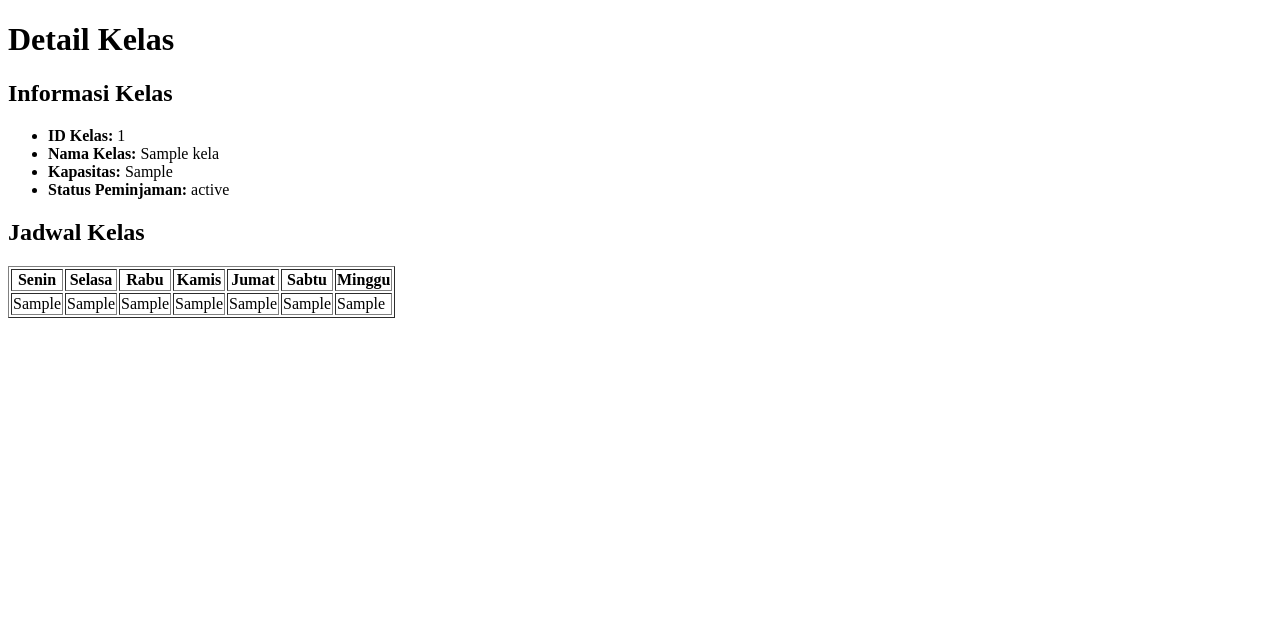
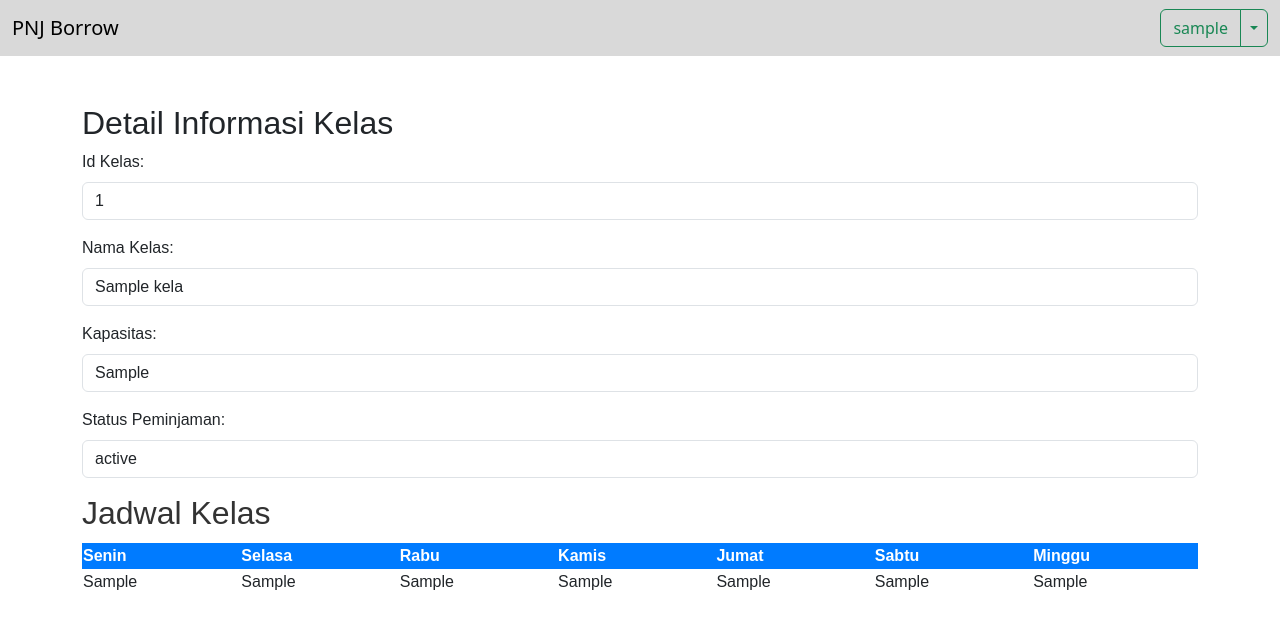
Before and after one commit to Ghavio1516/academia, a PHP site: page /detail_kelas.php?id=1 in a window 1280 px wide. Shown: the top 629 px of the page. Run offline with PHP 8.4, Linux system fonts and the light colour scheme; the visitor is signed in with stand-in values (Sample User, id 1); tables that the repository leaves empty or names only in its code hold one stand-in row (values such as "Sample post").

Commit message:
styling lagi

```diff
--- a/Style.css
+++ b/Style.css
@@ -99,3 +99,7 @@
 p {
   color: red;
 }
+
+.colorrrr {
+  background-color: #064e3b;
+}
--- a/detail_kelas.php
+++ b/detail_kelas.php
@@ -1,12 +1,16 @@
 <?php
-// detail_kelas.php
+session_start();
+
+if (!isset($_SESSION['username'])) {
+  header('Location: login.php');
+  exit();
+}
 
 include("connection.php");
 
 if (isset($_GET['id'])) {
   $kelasId = $_GET['id'];
 
-  // Fetch class details from the database (replace with your actual table and column names)
   $query = "SELECT * FROM kelas WHERE id_kelas = :kelasId";
   $stmt = $conn->prepare($query);
   $stmt->bindParam(':kelasId', $kelasId, PDO::PARAM_STR);
@@ -14,7 +18,6 @@
 
   $classDetails = $stmt->fetch(PDO::FETCH_ASSOC);
 
-  // Fetch schedule from the jadwal_kelas table (replace with your actual table and column names)
   $scheduleQuery = "SELECT * FROM jadwal_kelas WHERE id_kelas = :kelasId";
   $scheduleStmt = $conn->prepare($scheduleQuery);
   $scheduleStmt->bindParam(':kelasId', $kelasId, PDO::PARAM_STR);
@@ -22,7 +25,6 @@
 
   $classSchedule = $scheduleStmt->fetchAll(PDO::FETCH_ASSOC);
 
-  // Close the database connection
   $conn = null;
 }
 ?>
@@ -34,25 +36,54 @@
   <meta charset="UTF-8">
   <meta name="viewport" content="width=device-width, initial-scale=1.0">
   <title>Detail Kelas</title>
-  <!-- Add your CSS styling if needed -->
+  <link href="https://cdn.jsdelivr.net/npm/bootstrap@5.3.2/dist/css/bootstrap.min.css" rel="stylesheet" integrity="sha384-T3c6CoIi6uLrA9TneNEoa7RxnatzjcDSCmG1MXxSR1GAsXEV/Dwwykc2MPK8M2HN" crossorigin="anonymous" />
 </head>
 
 <body>
-  <h1>Detail Kelas</h1>
+  <div class=" page-holder bg-cover">
+    <nav style="background-color: #D9D9D9;" class="  navbar navbar-expand-xl navbar-light ">
+      <div class="container-fluid ">
+        <a class="navbar-brand" href="#">PNJ Borrow</a>
+        <button class="navbar-toggler d-lg-none" type="button" data-bs-toggle="collapse" data-bs-target="#collapsibleNavId" aria-controls="collapsibleNavId" aria-expanded="false" aria-label="Toggle navigation">
+          <span class="navbar-toggler-icon"></span>
+        </button>
+        <div class="btn-group">
+          <button type="button" class="btn btn-outline-success"><?= $_SESSION["username"] ?></button>
+          <button type="button" class="btn dropdown-toggle dropdown-toggle-split btn-outline-success" data-bs-toggle="dropdown" data-bs-display="static" aria-expanded="false">
+            <span class="visually-hidden">Toggle Dropdown</span>
+          </button>
+          <ul class="dropdown-menu dropdown-menu-end">
+            <li><a class="dropdown-item" href="logout.php">Logout</a></li>
+          </ul>
+        </div>
+      </div>
+    </nav>
 
-  <?php if ($classDetails) : ?>
-    <h2>Informasi Kelas</h2>
-    <ul>
-      <li><strong>ID Kelas:</strong> <?php echo $classDetails['id_kelas']; ?></li>
-      <li><strong>Nama Kelas:</strong> <?php echo $classDetails['nama_kelas']; ?></li>
-      <li><strong>Kapasitas:</strong> <?php echo $classDetails['kapasitas_kelas']; ?></li>
-      <li><strong>Status Peminjaman:</strong> <?php echo $classDetails['status_peminjaman']; ?></li>
-    </ul>
+    <div class="container mt-5" style="font-family: Arial, sans-serif;">
+
+      <h2>Detail Informasi Kelas</h2>
+      <form action="<?php if ($classDetails) : ?>" method="post"></form>
+      <div class="mb-3">
+        <label for="idkelas" class="form-label">Id Kelas:</label>
+        <input type="text" class="form-control" name="idkelas" value="<?php echo $classDetails['id_kelas']; ?>" required>
+      </div>
+      <div class="mb-3">
+        <label for="namakelas" class="form-label">Nama Kelas:</label>
+        <input type="text" class="form-control" name="namakelas" value="<?php echo $classDetails['nama_kelas']; ?>" required>
+      </div>
+      <div class="mb-3">
+        <label for="Kapasitas" class="form-label">Kapasitas:</label>
+        <input type="text" class="form-control" name="kapasitas" value="<?php echo $classDetails['kapasitas_kelas']; ?>" required>
+      </div>
+      <div class="mb-3">
+        <label for="statuspeminjaman" class="form-label">Status Peminjaman:</label>
+        <input type="text" class="form-control" name="statuspeminjaman" value="<?php echo $classDetails['status_peminjaman']; ?>" required>
+      </div>
 
       <?php if ($classSchedule) : ?>
-      <h2>Jadwal Kelas</h2>
-      <table border="1">
-        <thead>
+        <h2 style="color: #333;">Jadwal Kelas</h2>
+        <table style="width: 100%; border-collapse: collapse; margin-top: 10px;">
+          <thead style="background-color: #007bff; color: #fff;">
             <tr>
               <th>Senin</th>
               <th>Selasa</th>
@@ -78,15 +109,17 @@
           </tbody>
         </table>
       <?php else : ?>
-      <p>Jadwal kelas tidak ditemukan.</p>
+        <p style="color: #333;">Jadwal kelas tidak ditemukan.</p>
       <?php endif; ?>
 
     <?php else : ?>
-    <p>Data kelas tidak ditemukan.</p>
+      <p style="color: #333;">Data kelas tidak ditemukan.</p>
     <?php endif; ?>
+    </div>
 
     <!-- Add your additional details or styling here -->
-
+    <script src="https://cdn.jsdelivr.net/npm/@popperjs/core@2.11.8/dist/umd/popper.min.js" integrity="sha384-I7E8VVD/ismYTF4hNIPjVp/Zjvgyol6VFvRkX/vR+Vc4jQkC+hVqc2pM8ODewa9r" crossorigin="anonymous"></script>
+    <script src="https://cdn.jsdelivr.net/npm/bootstrap@5.3.2/dist/js/bootstrap.min.js" integrity="sha384-BBtl+eGJRgqQAUMxJ7pMwbEyER4l1g+O15P+16Ep7Q9Q+zqX6gSbd85u4mG4QzX+" crossorigin="anonymous"></script>
 </body>
 
 </html>
--- a/edit_data.php
+++ b/edit_data.php
@@ -56,7 +56,7 @@
 
 <body>
     <div class=" page-holder bg-cover">
-        <nav class="  navbar navbar-expand-xl navbar-light bg-light">
+        <nav style="background-color: #D9D9D9;" class="  navbar navbar-expand-xl navbar-light bg-light">
             <div class="container-fluid ">
                 <a class="navbar-brand" href="#">PNJ Borrow</a>
                 <button class="navbar-toggler d-lg-none" type="button" data-bs-toggle="collapse" data-bs-target="#collapsibleNavId" aria-controls="collapsibleNavId" aria-expanded="false" aria-label="Toggle navigation">
```
Also changed, not shown: index.php (+13 -16 lines), remove_data.php (+4 -3 lines). Lines whose indentation alone changed are shown as unchanged.
